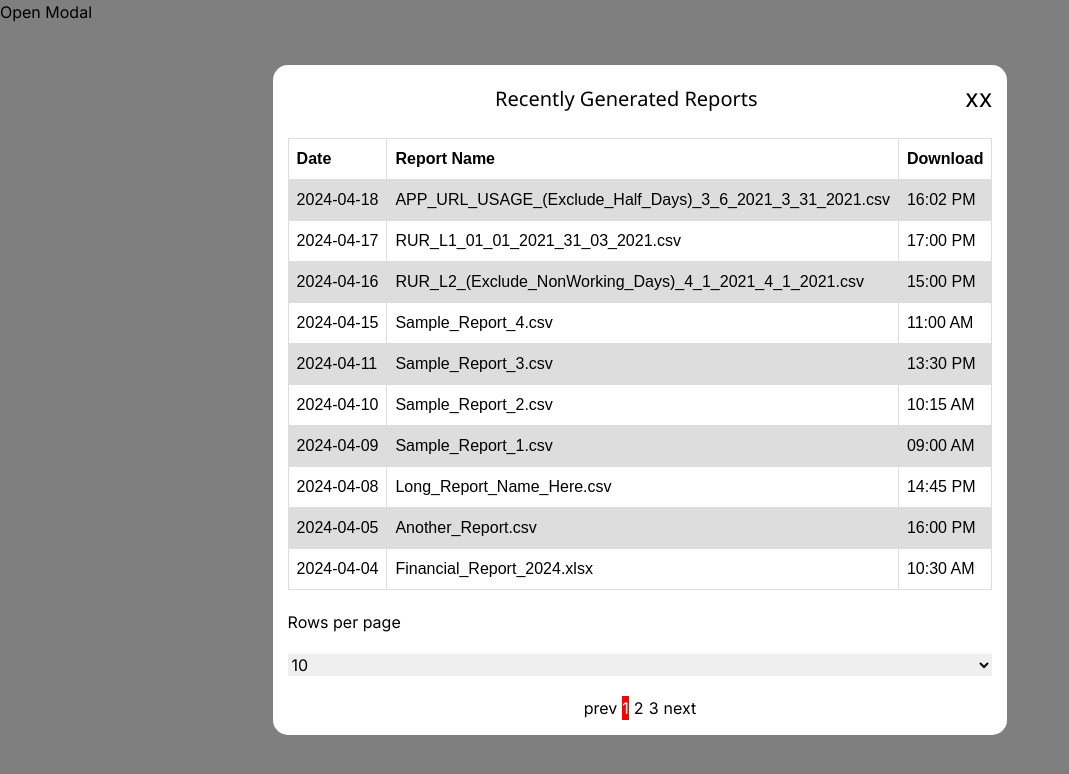
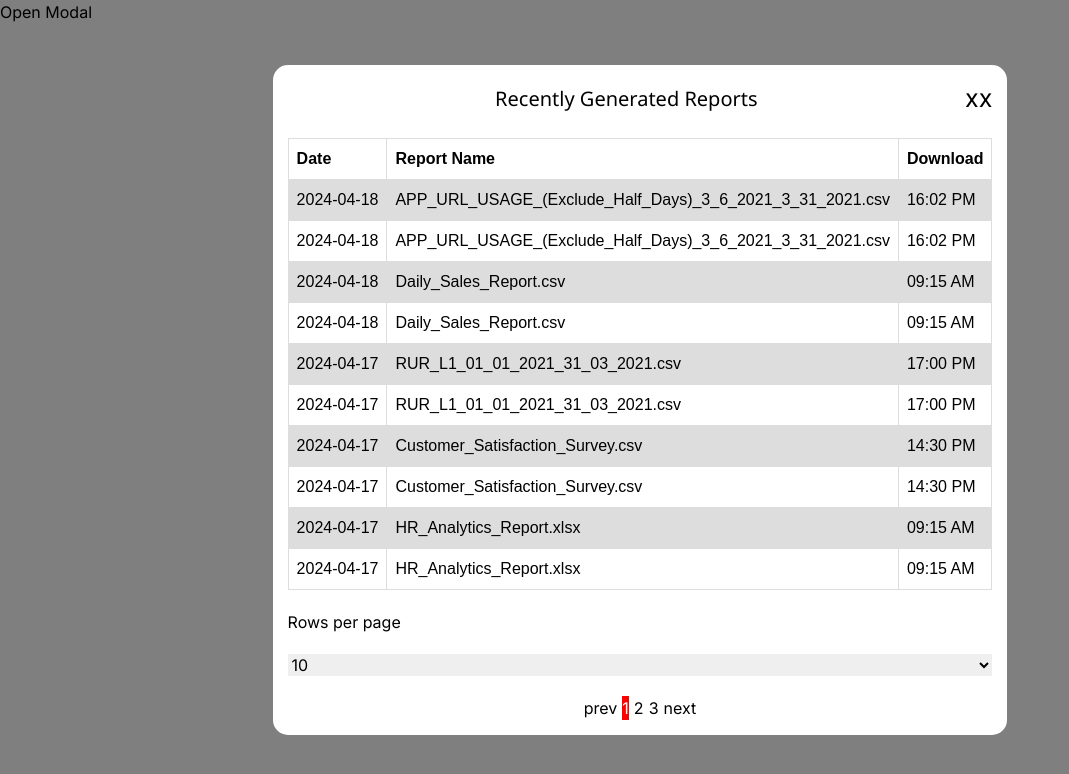
Before and after one commit to karan030204/monter, a Next.js app: page /assignment in a window 1280 px wide. Both pictures are taken after a click on the button "Open Modal". Shown: the top 774 px of the page, without its empty margins (0-1069 px from the left). Built offline with nearby package versions, Linux system fonts and the light colour scheme.

Commit message:
Added logic for sorting the data by date and time

```diff
--- a/src/components/Modal.js
+++ b/src/components/Modal.js
@@ -4,7 +4,6 @@ import { useState, useEffect } from "react";
 import data from "../../api/data.json";
 
 const Modal = ({ onClose, children, title }) => {
-
 
   const [currentPage, setCurrentPage] = useState(1);
   const [itemsPerPage, setItemsPerPage] = useState(10);
@@ -18,9 +17,36 @@ const Modal = ({ onClose, children, title }) => {
     return () => setIsMounted(false);
   }, []);
 
+  const sortByDateTime = (a, b) => {
+    const dateComparison = new Date(b.date) - new Date(a.date);
+    if (dateComparison !== 0) {
+      return dateComparison;
+    }
+    // If dates are equal, compare times
+    const timeA = convertTimeStringTo24HourFormat(b.downloadTime);
+    const timeB = convertTimeStringTo24HourFormat(a.downloadTime);
+    return timeA.localeCompare(timeB);
+  };
+
+  // Function to convert time to 24-hour format
+  const convertTimeStringTo24HourFormat = (timeString) => {
+    const [time, meridian] = timeString.split(' ');
+    let [hours, minutes] = time.split(':');
+    if (meridian === 'PM') {
+      hours = (parseInt(hours, 10) + 12).toString();
+    }
+    return `${hours.padStart(2, '0')}:${minutes.padStart(2, '0')}`;
+  };
+
+//   const sortByDate = (a, b) => {
+//     return new Date(b.date) - new Date(a.date);
+//   };
+
+
+
   const indexOfLastItem = currentPage * itemsPerPage;
   const indexOfFirstItem = indexOfLastItem - itemsPerPage;
-  const currentItems = data.slice(indexOfFirstItem, indexOfLastItem);
+  const currentItems = [...data].sort(sortByDateTime).slice(indexOfFirstItem, indexOfLastItem);
 
   const handleCloseClick = (e) => {
     e.preventDefault();
@@ -31,10 +57,13 @@ const Modal = ({ onClose, children, title }) => {
     return null; // Don't render the modal on the server
   }
 
+  // Sorting function
+
+
   console.log(totalPages);
 
   let pageNumber = [];
-  for (let i = currentPage - 2; i <= currentPage+2; i++) {
+  for (let i = currentPage - 2; i <= currentPage + 2; i++) {
     if (i < 1) {
       continue;
     }
@@ -45,6 +74,9 @@ const Modal = ({ onClose, children, title }) => {
 
     pageNumber.push(i);
   }
+
+
+
 
   return (
     <div className="modal-overlay">
@@ -94,12 +126,18 @@ const Modal = ({ onClose, children, title }) => {
           </select>
 
           <div className="page_no">
-            <button type="" onClick={()=>{setCurrentPage(currentPage-1)}}>prev</button>
+            <button
+              type=""
+              onClick={() => {
+                setCurrentPage(currentPage - 1);
+              }}
+            >
+              prev
+            </button>
             {pageNumber.map((item, index) => {
               return (
                 <div key={index}>
                   <button
-
                     className={currentPage == item ? "open" : ""}
                     type=""
                     onClick={(e) => {
@@ -111,8 +149,14 @@ const Modal = ({ onClose, children, title }) => {
                 </div>
               );
             })}
-            <button type="" onClick={()=>{setCurrentPage(currentPage+1)}}>next</button>
-
+            <button
+              type=""
+              onClick={() => {
+                setCurrentPage(currentPage + 1);
+              }}
+            >
+              next
+            </button>
           </div>
         </div>
       </div>
```
Also changed, not shown: api/data.json (indentation only).
